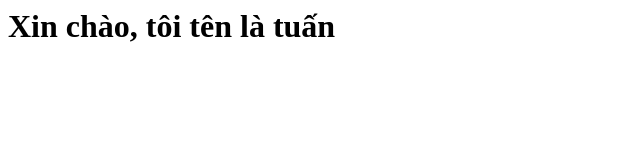
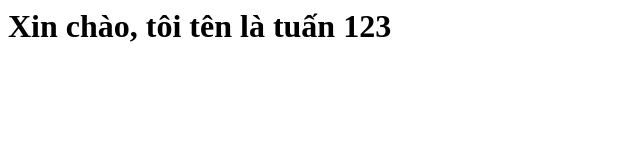
Before and after one commit to trinhngoctuan1509/Project01, a plain HTML site: page index.html in a window 1280 px wide. Shown: the full height of the page, 0-640 px from the left. Drawn offline with Linux system fonts and the light colour scheme.

Commit message:
thu nghiem

```diff
--- a/index.html
+++ b/index.html
@@ -1 +1 @@
-<h1>Xin chào, tôi tên là tuấn</h1>
+<h1>Xin chào, tôi tên là tuấn 123</h1>
```
